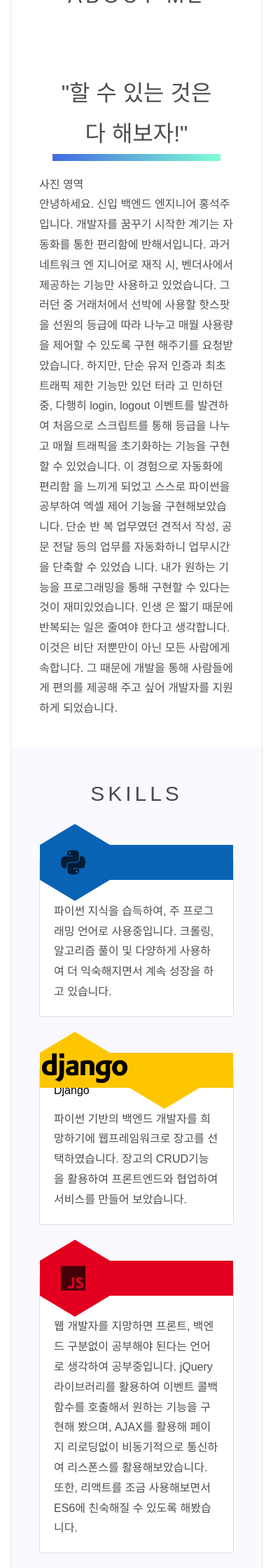
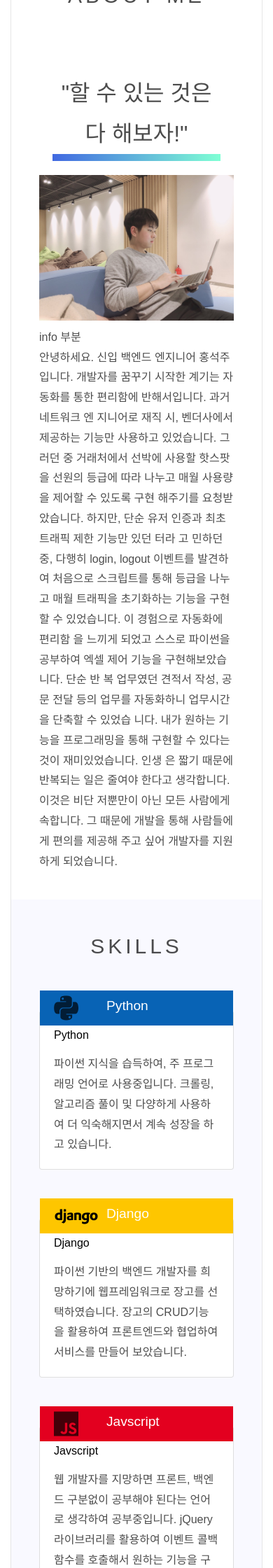
Before and after one commit to somefood/somefood.github.io, a Jekyll site: the page portfolio/index.html, which Jekyll copies as it is, in a window 390 px wide. Shown: the part 974-3214 px from the top of the page at 70% size. Built offline with Jekyll 4.4.1, drawn with Linux system fonts in a browser that asks for light colours; nearby versions of some CDN libraries.

Commit message:
skills 부분 디자인 수정

```diff
--- a/portfolio/css/style.css
+++ b/portfolio/css/style.css
@@ -223,7 +223,8 @@ figure {
 }
 
 /* about section */
-#Portfolio--about .about-content .picture {
+#Portfolio--about .about-content .picture img {
+	width: 100%;
 }
 
 #Portfolio--about .about-content .text {
@@ -296,11 +297,15 @@ figure {
   }
 }
 
-.icon i {
+.icon i, .icon img {
 	font-size: 2.5rem;
   position: absolute;
-  left: 30px;
+  left: 20px;
   top: 5px;
+}
+
+.icon img {
+	top: 15px;
 }
 
 .color-1 .icon {
@@ -308,29 +313,16 @@ figure {
 	background:#0863b5;
 	width:100%;
 	height:50px;
-	top: -20px;"
+	top: -30px;
 }
 
-.color-1 .icon:before{
+.color-1 .icon::after{
+		content: "Python";
     position: absolute;
-	content: '';
-	top:-30px;
-	width: 0;
-	height: 0;
-	border-style: solid;
-	border-width: 0 50px 30px 50px;
-	border-color: transparent transparent #0863b5 transparent
-}
-
-.color-1 .icon:after{
-	position: absolute;
-	content: '';
-	bottom:-30px;
-	width: 0;
-	height: 0;
-	border-style: solid;
-	border-width: 30px 50px 0 50px;
-	border-color: #0863b5 transparent transparent transparent
+    left: 95px;
+    color: #ffffff;
+    font-size: 1.2rem;
+    top: 5px;
 }
 
 .color-2 .icon {
@@ -338,29 +330,16 @@ figure {
 	background:#fec600;
 	width:100%;
 	height:50px;
-	top: -20px;"
+	top: -30px;
 }
 
-.color-2 .icon:before{
+.color-2 .icon::after{
+		content: "Django";
     position: absolute;
-	content: '';
-	top:-30px;
-	width: 0;
-	height: 0;
-	border-style: solid;
-	border-width: 0 50px 30px 50px;
-	border-color: transparent transparent #fec600 transparent
-}
-
-.color-2 .icon:after{
-	position: absolute;
-	content: '';
-	bottom:-30px;
-	width: 0;
-	height: 0;
-	border-style: solid;
-	border-width: 30px 50px 0 50px;
-	border-color: #fec600 transparent transparent transparent
+    left: 95px;
+    color: #ffffff;
+    font-size: 1.2rem;
+    top: 5px;
 }
 
 .color-3 .icon {
@@ -368,29 +347,16 @@ figure {
 	background:#e3001f;
 	width:100%;
 	height:50px;
-	top: -20px;"
+	top: -30px;
 }
 
-.color-3 .icon:before{
+.color-3 .icon::after{
+		content: "Javscript";
     position: absolute;
-	content: '';
-	top:-30px;
-	width: 0;
-	height: 0;
-	border-style: solid;
-	border-width: 0 50px 30px 50px;
-	border-color: transparent transparent #e3001f transparent
-}
-
-.color-3 .icon:after{
-	position: absolute;
-	content: '';
-	bottom:-30px;
-	width: 0;
-	height: 0;
-	border-style: solid;
-	border-width: 30px 50px 0 50px;
-	border-color: #e3001f transparent transparent transparent
+    left: 95px;
+    color: #ffffff;
+    font-size: 1.2rem;
+    top: 5px;
 }
 
 .color-4 .icon {
@@ -398,29 +364,16 @@ figure {
 	background:#009ee3;
 	width:100%;
 	height:50px;
-	top: -20px;"
+	top: -30px;
 }
 
-.color-4 .icon:before{
+.color-4 .icon::after{
+		content: "HTML";
     position: absolute;
-	content: '';
-	top:-30px;
-	width: 0;
-	height: 0;
-	border-style: solid;
-	border-width: 0 50px 30px 50px;
-	border-color: transparent transparent #009ee3 transparent
-}
-
-.color-4 .icon:after{
-	position: absolute;
-	content: '';
-	bottom:-30px;
-	width: 0;
-	height: 0;
-	border-style: solid;
-	border-width: 30px 50px 0 50px;
-	border-color: #009ee3 transparent transparent transparent
+    left: 95px;
+    color: #ffffff;
+    font-size: 1.2rem;
+    top: 5px;
 }
 
 .color-5 .icon {
@@ -428,29 +381,16 @@ figure {
 	background:#13a538;
 	width:100%;
 	height:50px;
-	top: -20px;"
+	top: -30px;
 }
 
-.color-5 .icon:before{
+.color-5 .icon::after{
+		content: "CSS";
     position: absolute;
-	content: '';
-	top:-30px;
-	width: 0;
-	height: 0;
-	border-style: solid;
-	border-width: 0 50px 30px 50px;
-	border-color: transparent transparent #13a538 transparent
-}
-
-.color-5 .icon:after{
-	position: absolute;
-	content: '';
-	bottom:-30px;
-	width: 0;
-	height: 0;
-	border-style: solid;
-	border-width: 30px 50px 0 50px;
-	border-color: #13a538 transparent transparent transparent
+    left: 95px;
+    color: #ffffff;
+    font-size: 1.2rem;
+    top: 5px;
 }
 
 .color-6 .icon {
@@ -458,27 +398,14 @@ figure {
 	background:#954a97;
 	width:100%;
 	height:50px;
-	top: -20px;"
+	top: -30px;
 }
 
-.color-6 .icon:before{
+.color-6 .icon::after{
+		content: "Git";
     position: absolute;
-	content: '';
-	top:-30px;
-	width: 0;
-	height: 0;
-	border-style: solid;
-	border-width: 0 50px 30px 50px;
-	border-color: transparent transparent #954a97 transparent
+    left: 95px;
+    color: #ffffff;
+    font-size: 1.2rem;
+    top: 5px;
 }
-
-.color-6 .icon:after{
-	position: absolute;
-	content: '';
-	bottom:-30px;
-	width: 0;
-	height: 0;
-	border-style: solid;
-	border-width: 30px 50px 0 50px;
-	border-color: #954a97 transparent transparent transparent
-}
--- a/portfolio/index.html
+++ b/portfolio/index.html
@@ -52,10 +52,13 @@
             </div>
           </div>
           <div class="row about-content">
-            <div class="col-md-4 picture">
-              사진 영역
+            <div class="col-md-6 picture">
+              <img src="assets/seokju.jpeg" alt="">
             </div>
-            <div class="col-md-8 text">
+            <div class="col-md-6 info">
+              info 부분
+            </div>
+            <div class="col-md-12 text">
               안녕하세요. 신입 백엔드 엔지니어 홍석주입니다.
               개발자를 꿈꾸기 시작한 계기는 자동화를 통한 편리함에 반해서입니다. 과거 네트워크 엔
               지니어로 재직 시, 벤더사에서 제공하는 기능만 사용하고 있었습니다. 그러던 중 거래처에서
```
Also changed, not shown: portfolio/assets/logo_django.png, portfolio/assets/seokju.jpeg (added). Lines whose indentation alone changed are shown as unchanged.
